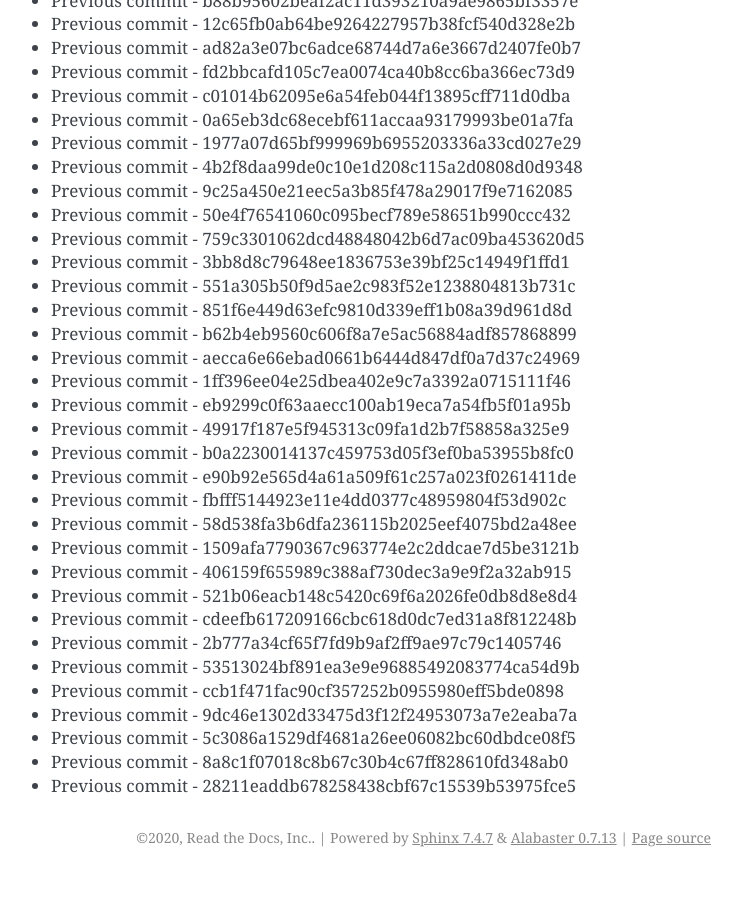
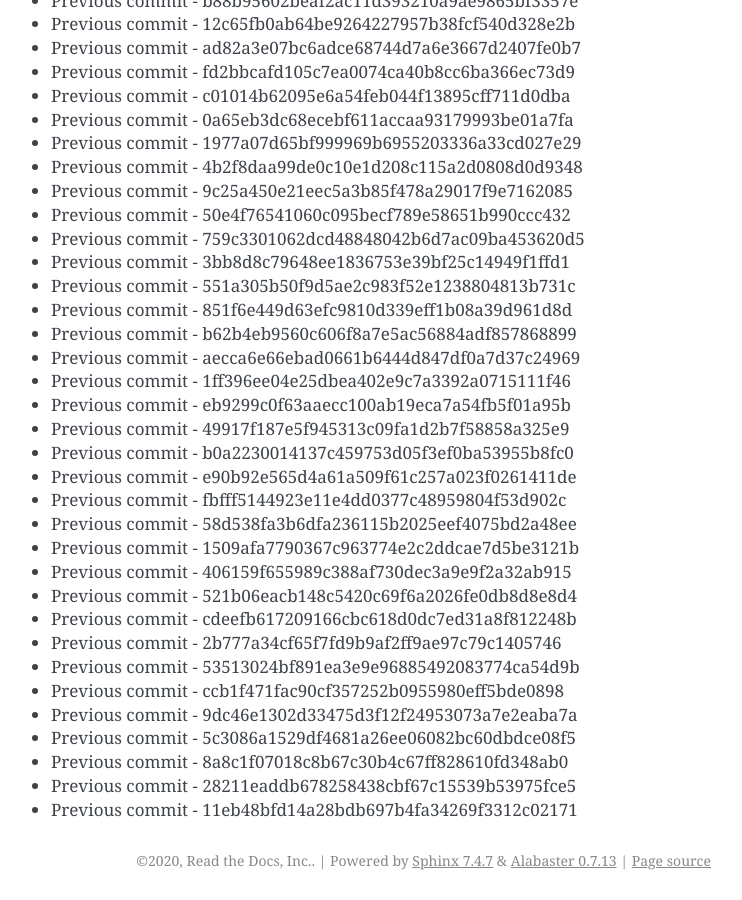
Before and after one commit to readthedocs/rtd-git-stresstest, a Sphinx documentation site: the page built from docs/updates.rst, in a window 1280 px wide and 900 px high, scrolled down 10840 px. Shown: the whole window, without its empty margins (399-1141 px from the left). Built offline with Sphinx 7.4.7, drawn with Linux system fonts in a browser that asks for light colours; before the commit the page ends 11717 px from its top, so only the background shows below that.

Commit message:
Generating commit from previous: 11eb48bfd14a28bdb697b4fa34269f3312c02171

```diff
--- a/docs/updates.rst
+++ b/docs/updates.rst
@@ -487,3 +487,4 @@ It can be tested for any performance characteristics.
 * Previous commit - 5c3086a1529df4681a26ee06082bc60dbdce08f5
 * Previous commit - 8a8c1f07018c8b67c30b4c67ff828610fd348ab0
 * Previous commit - 28211eaddb678258438cbf67c15539b53975fce5
+* Previous commit - 11eb48bfd14a28bdb697b4fa34269f3312c02171
```
